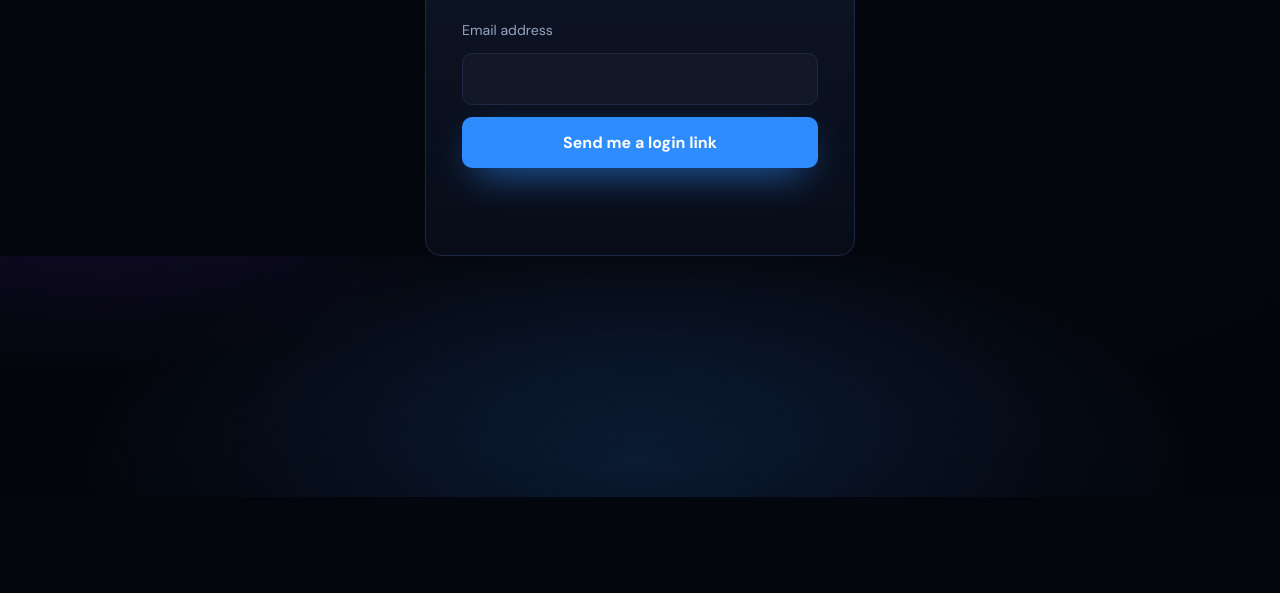
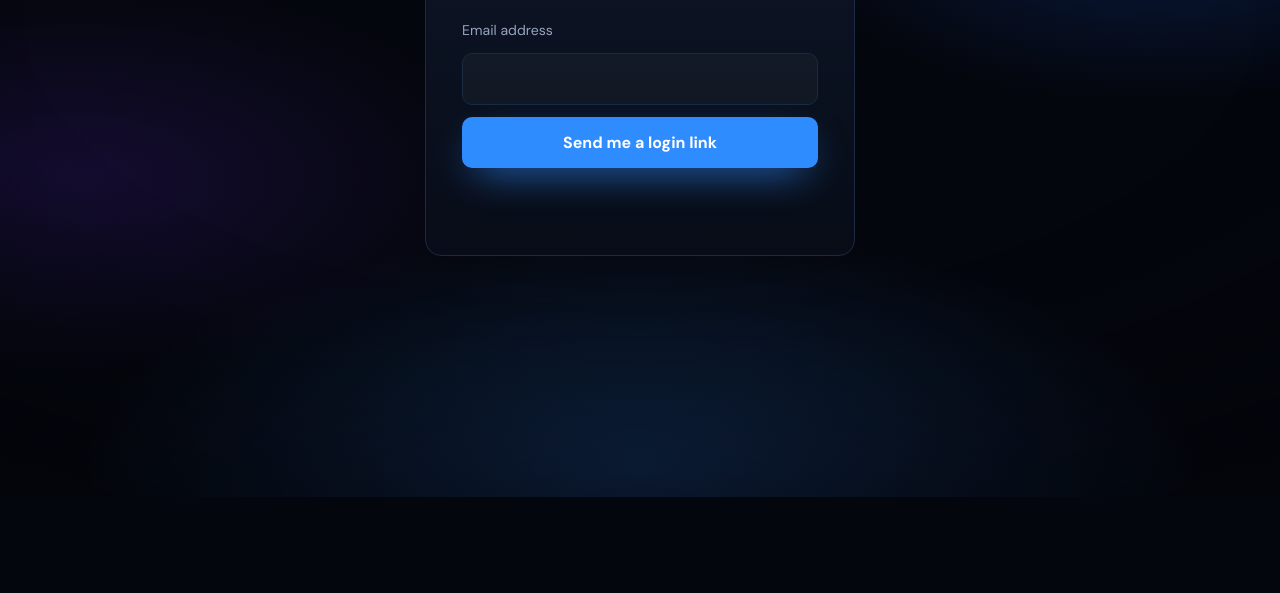
Before and after one commit to GeorgeAckers/everythingai-crm, a plain HTML site: page index.html in a window 1280 px wide. Shown: the part 303-896 px from the top of the page. Before the commit the page ends 800 px from the top, so only its background shows below. Drawn offline with nearby package versions, Linux system fonts and the light colour scheme.

Commit message:
Let the background glow fill the whole CRM page
Co-Authored-By: Claude Opus 5.5 <noreply@anthropic.com>

```diff
--- a/index.html
+++ b/index.html
@@ -306,6 +306,7 @@ h1{
 /* ===================== CRM ===================== */
 :root{ --good:#34D399; --warn:#F5A524; --bad:#F87171; --violet:#A78BFA; }
 html{scrollbar-width:auto;}
+body{background:transparent; min-height:100vh;}
 html::-webkit-scrollbar, body::-webkit-scrollbar{width:10px; display:block;}
 html::-webkit-scrollbar-thumb{background:#1C2942; border-radius:8px;}
 .app{width:min(100% - 32px, 1240px); margin:0 auto; padding:24px 0 60px;}
```
